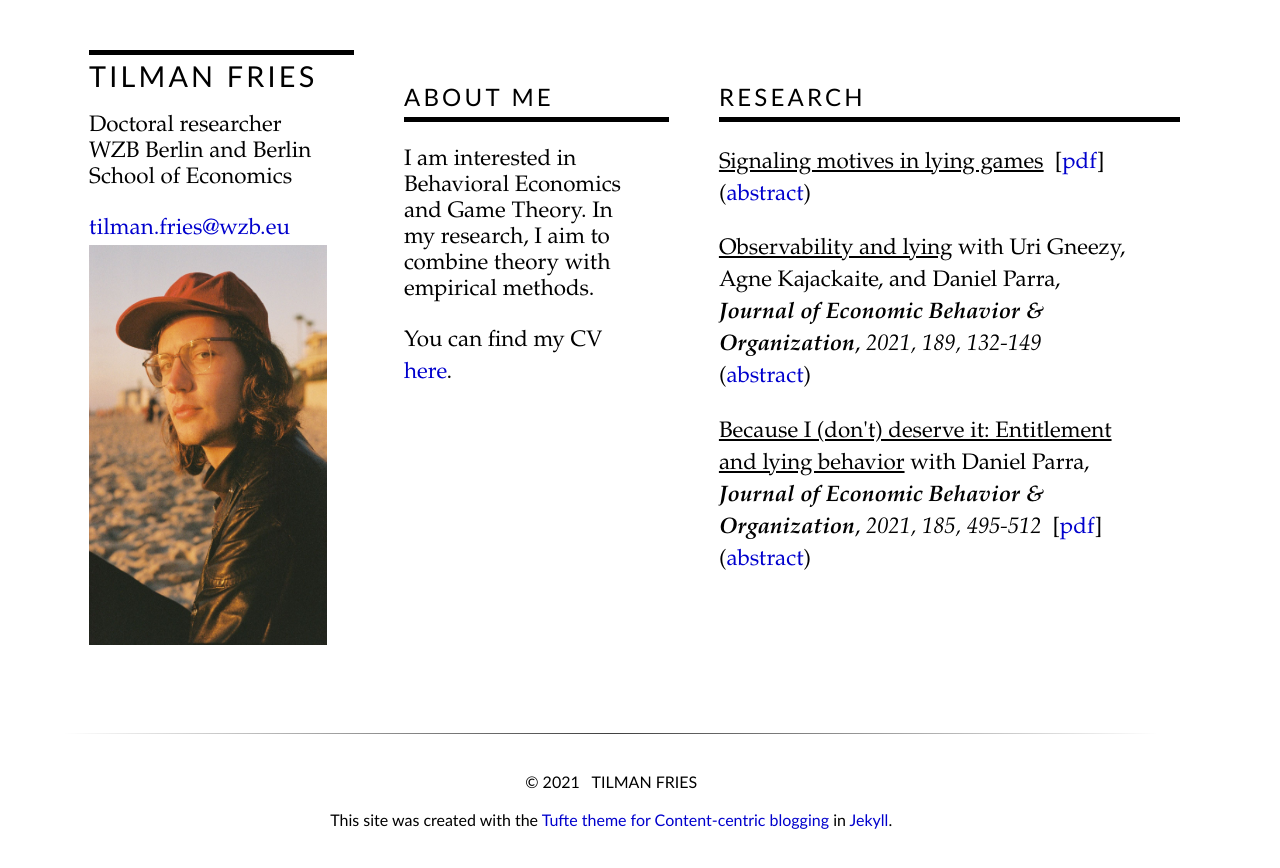
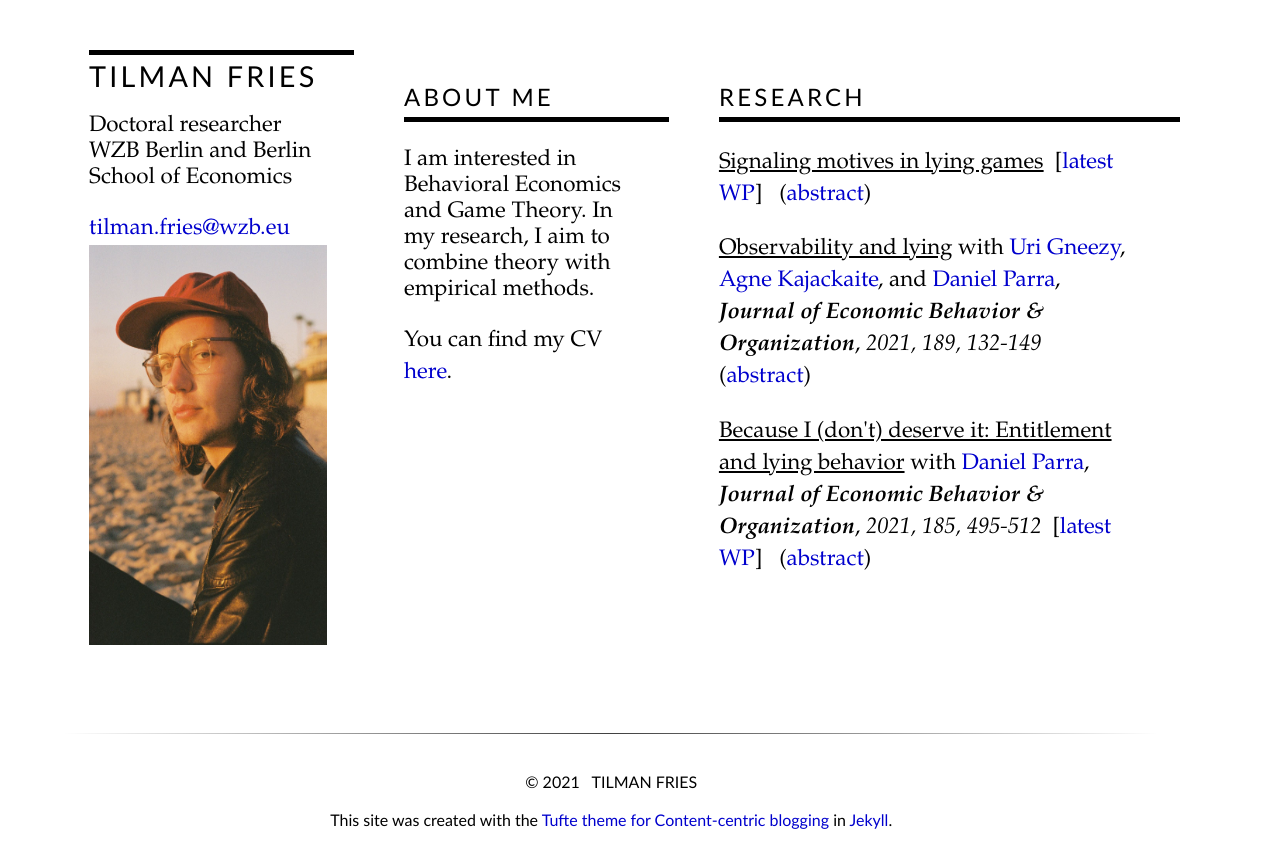
Before and after one commit to tilmanfries/tilmanfries.github.io, a Jekyll site: the page built from index.md, in a window 1280 px wide. Shown: the top 868 px of the page. Built offline with Jekyll 4.4.1, drawn with Linux system fonts in a browser that asks for light colours.

Commit message:
Fixed link colors

```diff
--- a/_layouts/personal.html
+++ b/_layouts/personal.html
@@ -40,7 +40,7 @@
       <i>{{ item.issue }}</i>
      {% endif %}
     {% if item.pdf != "none" %}
-    &nbsp;[<a href=/assets/pdf/{{ item.pdf }}>pdf</a>]
+    &nbsp;[<a href=/assets/pdf/{{ item.pdf }}>latest WP</a>]
     {% endif %}
     {% if item.abstract != "none" %}
     &nbsp;
--- a/index.md
+++ b/index.md
@@ -21,14 +21,14 @@ projects:
     theoretical predictions in an experiment. In contrast to previous literature, the experimental
     results show no evidence that image concerns influence lying behavior in the laboratory."
   - name: Observability and lying
-    collab: <a class="alt" href=https://rady.ucsd.edu/people/faculty/gneezy/>Uri Gneezy</a>, <a class="alt" href=https://sites.google.com/site/agnekajackaite/home>Agne Kajackaite</a>, and <a class="alt" href=https://www.danielparra.me/>Daniel Parra</a>
+    collab: <a href=https://rady.ucsd.edu/people/faculty/gneezy/>Uri Gneezy</a>, <a  href=https://sites.google.com/site/agnekajackaite/home>Agne Kajackaite</a>, and <a  href=https://www.danielparra.me/>Daniel Parra</a>
     pdf: none
     link: https://www.sciencedirect.com/science/article/abs/pii/S0167268121002778
     abstract: Experimental participants in a cheating game draw a random number and then report any number they wish, receiving a monetary payoff based only on the report. We study how these reports depend on the level of observability of both the random draw and the report by the experimenter. Our results show that whereas increasing the observability of the random draw decreases cheating, increasing the anonymity of the reports does not affect average reports.
     journal: Journal of Economic Behavior & Organization
     issue: 2021, 189, 132-149
   - name: "Because I (don't) deserve it: Entitlement and lying behavior"
-    collab: <a class="alt" href=https://www.danielparra.me/>Daniel Parra</a>
+    collab: <a href=https://www.danielparra.me/>Daniel Parra</a>
     pdf: lying_entitlement.pdf
     link: https://www.sciencedirect.com/science/article/abs/pii/S0167268121001013?dgcid=author
     journal: Journal of Economic Behavior & Organization
```
